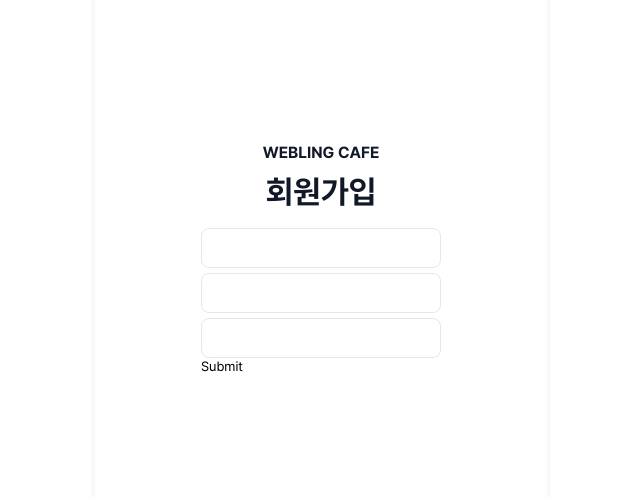
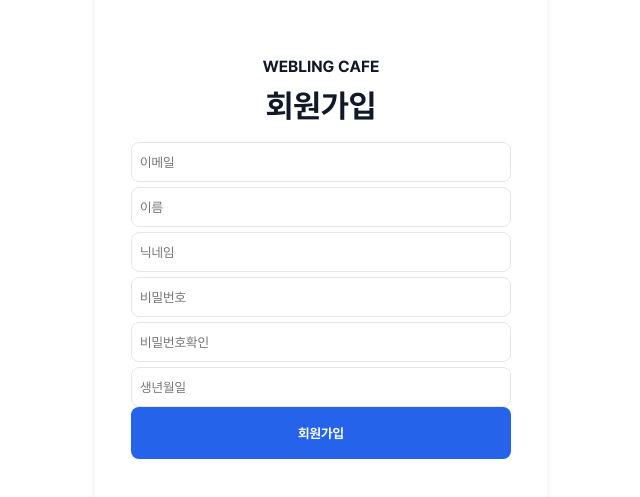
Before and after one commit to WeblingCafe/coffee_bo, a Next.js app: page /signup in a window 1280 px wide. Shown: the part 141-638 px from the top of the page, without its empty margins (319-959 px from the left). Built offline with nearby package versions, Linux system fonts and the light colour scheme; no server answers.

Commit message:
FEAT:yup을 통해 회원가입 유효성 체크 완료

```diff
--- a/package.json
+++ b/package.json
@@ -8,6 +8,7 @@
   },
   "dependencies": {
     "@hookform/error-message": "^2.0.1",
+    "@hookform/resolvers": "^3.3.1",
     "@radix-ui/react-dropdown-menu": "1.0.0",
     "@radix-ui/react-icons": "1.1.1",
     "next": "13.5.5-canary.4",
@@ -16,7 +17,8 @@
     "react-dom": "latest",
     "react-hook-form": "^7.46.2",
     "react-select": "^5.7.5",
-    "styled-components": "^6.0.8"
+    "styled-components": "^6.0.8",
+    "yup": "^1.3.2"
   },
   "devDependencies": {
     "@types/node": "18.8.0",
--- a/ui/molecules/FormInput.tsx
+++ b/ui/molecules/FormInput.tsx
@@ -18,6 +18,7 @@ export interface InputStyleProps extends BoxTypeProps {
 interface InputProps extends InputStyleProps {
   name: string;
   pattern?: PatternProps;
+  required?: string;
   placeholder: string;
   type: string;
   label: string;
@@ -56,6 +57,7 @@ const FormInput: React.FC<InputProps> = ({
   type = "text",
   placeholder,
   pattern,
+  required = "입력해주세요",
   label,
   register,
   errors,
@@ -72,7 +74,7 @@ const FormInput: React.FC<InputProps> = ({
         id={name}
         {...register(name, {
           pattern: pattern,
-          required: "입력해주세요.",
+          required: required,
         })}
         styleType={styleType}
         width={width}
--- a/ui/organism/signin/LoginForm.tsx
+++ b/ui/organism/signin/LoginForm.tsx
@@ -44,7 +44,6 @@ const LoginForm: React.FC = () => {
   } = useForm<FormData>();
   const { user } = useSession();
 
-
   const onSubmit = async (data: FormData) => {
     console.log(data, errors);
     if (user) return;
@@ -57,8 +56,6 @@ const LoginForm: React.FC = () => {
     });
   };
 
-
-
   return (
     <LoginFormWrapper onSubmit={handleSubmit(onSubmit)}>
       <FormInput
@@ -66,7 +63,6 @@ const LoginForm: React.FC = () => {
         required
         register={register}
         pattern={emailPattern}
-        rules={{ required: "@snaps.com을 붙여주세요" }}
         errors={errors}
         placeholder="이메일"
         width="xl"
@@ -81,7 +77,6 @@ const LoginForm: React.FC = () => {
         width="xl"
       />
       <LoginButton type="submit">로그인</LoginButton>
-
     </LoginFormWrapper>
   );
 };
--- a/ui/organism/signup/SignupForm.tsx
+++ b/ui/organism/signup/SignupForm.tsx
@@ -2,28 +2,64 @@
 
 import React from "react";
 import { useForm } from "react-hook-form";
+import { yupResolver } from "@hookform/resolvers/yup";
+
+import styled from "styled-components";
 import FormInput from "ui/molecules/FormInput";
+import * as yup from "yup";
 
 interface SignupData {
   email: string;
   username: string;
   nickname: string;
   password: string;
+  passwordConfirm: string;
   birthDate: string;
 }
 
-export const emailPattern = {
-  value: /^[a-zA-Z0-9._-]+@[a-zA-Z0-9.-]+.[a-zA-Z]{2,4}$/gi,
-  message: "Enter a valid email address.",
-};
+const SignupButton = styled.button`
+  width: ${({ theme }) => theme.box.width.xl};
+  height: ${({ theme }) => theme.box.height.xl};
+  background-color: ${({ theme }) => theme.color.blue};
+  border-radius: 8px;
+  color: white;
+  font-weight: ${({ theme }) => theme.font.weight.bold};
+`;
 
 // eslint-disable-next-line react/function-component-definition
 const SignupForm: React.FC = () => {
+  const formSchema = yup.object({
+    email: yup
+      .string()
+      .matches(/.+@snaps\.com$/, "이메일은 반드시 '@snaps.com'로 끝나야합니다.")
+      .required("이메일을 입력해주세요"),
+
+    username: yup.string().required("본명을 입력해주세요"),
+    nickname: yup
+      .string()
+      .required("회사에서 사용하는 영어이름을 입력해주세요"),
+    password: yup.string().required("비밀번호를 입력해주세요"),
+    passwordConfirm: yup
+      .string()
+      .oneOf([yup.ref("password")], "비밀번호가 다릅니다."),
+    birthDate: yup
+      .string()
+      .matches(
+        /^(19|20)\d{2}-(0[1-9]|1[0-2])-(0[1-9]|[12][0-9]|3[01])$/,
+        "1900-00-00형식으로 입력해주세요",
+      )
+      .required("생년월일을 입력해주세요"),
+  });
+
   const {
     register,
     handleSubmit,
     formState: { errors },
-  } = useForm<FormData>();
+    setError,
+  } = useForm<SignupData>({
+    mode: "onChange",
+    resolver: yupResolver(formSchema),
+  });
 
   const onSubmit = (data: SignupData) => {
     console.log(data, errors);
@@ -32,14 +68,50 @@ const SignupForm: React.FC = () => {
   return (
     <form onSubmit={handleSubmit(onSubmit)}>
       <FormInput
-        name="firstName"
+        name="email"
         register={register}
-        rules={{ required: "You must enter your last name." }}
         errors={errors}
+        placeholder="이메일"
+        width="xl"
       />
-      <FormInput name="lastName" register={register} errors={errors} label="" />
-      <FormInput name="email" required register={register} errors={errors} />
-      <button type="submit">Submit</button>
+      <FormInput
+        name="username"
+        register={register}
+        errors={errors}
+        placeholder="이름"
+        width="xl"
+      />
+      <FormInput
+        name="nickname"
+        register={register}
+        errors={errors}
+        placeholder="닉네임"
+        width="xl"
+      />
+      <FormInput
+        type="password"
+        name="password"
+        register={register}
+        errors={errors}
+        placeholder="비밀번호"
+        width="xl"
+      />
+      <FormInput
+        type="password"
+        name="passwordConfirm"
+        register={register}
+        errors={errors}
+        placeholder="비밀번호확인"
+        width="xl"
+      />
+      <FormInput
+        name="birthDate"
+        register={register}
+        errors={errors}
+        placeholder="생년월일"
+        width="xl"
+      />
+      <SignupButton type="submit">회원가입</SignupButton>
     </form>
   );
 };
```
Also changed, not shown: 1 other file (tests, documents, lock files or other folders).
